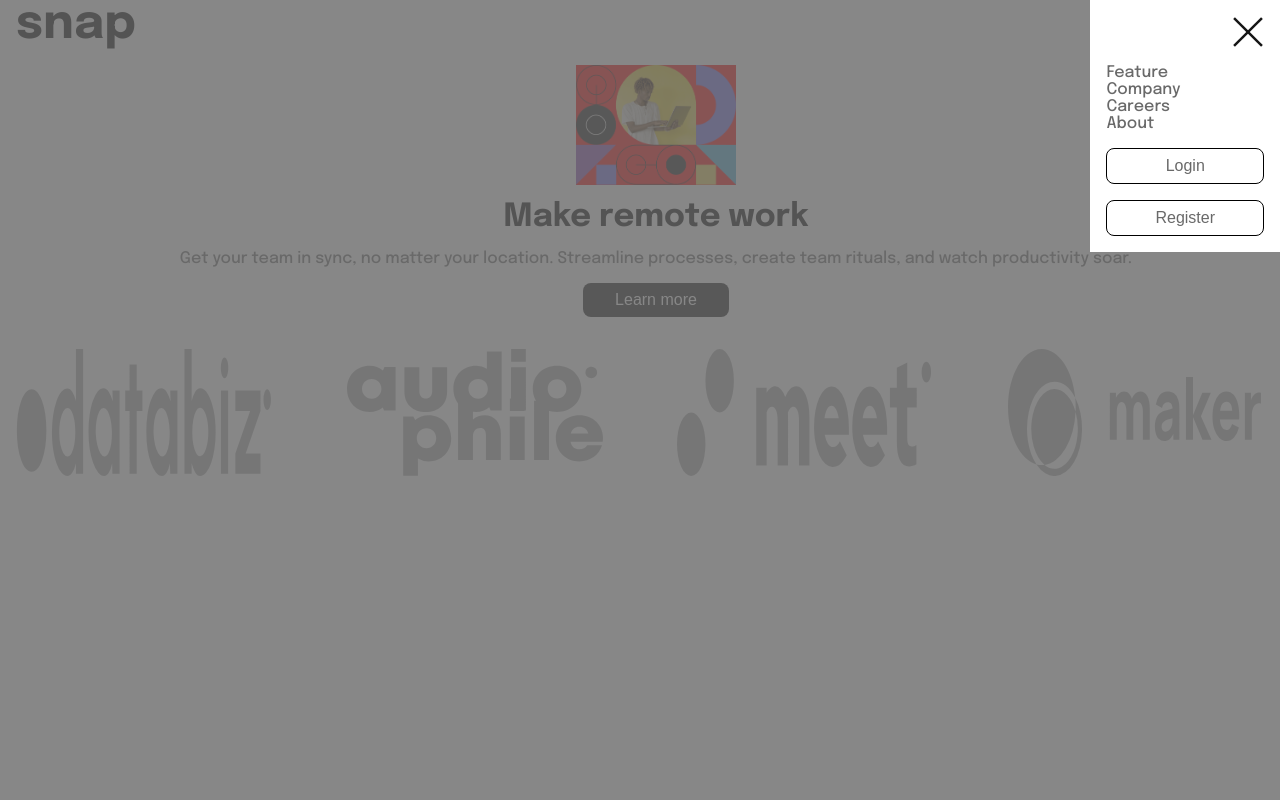
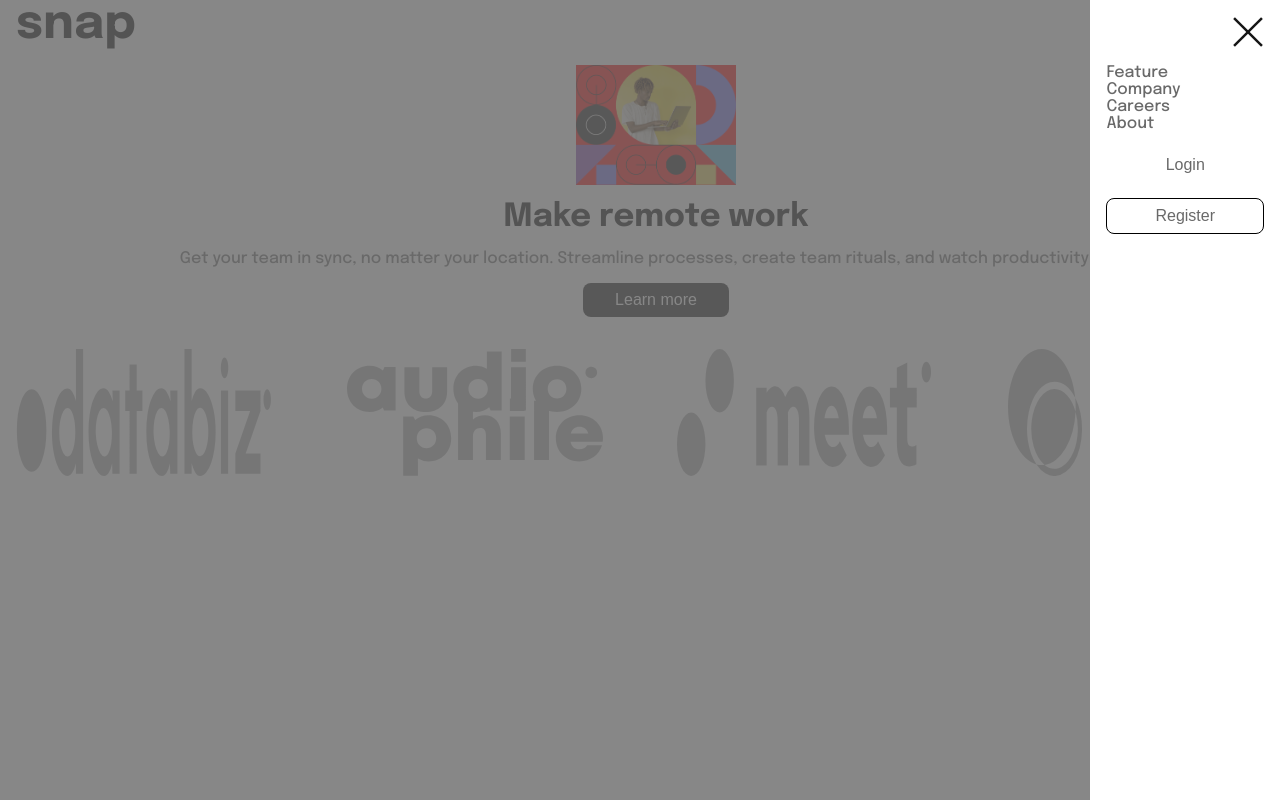
Before and after one commit to riwepo/fem-intro-section-with-dropdown-navigation, a React (Create React App) app: page / in a window 1280 px wide. Both pictures are taken after a click on the picture 1248 px from the left and 29 px from the top of the page. Built offline with nearby package versions, Linux system fonts and the light colour scheme.

Commit message:
make menu full height style buttons

```diff
--- a/src/components/MenuActive.module.css
+++ b/src/components/MenuActive.module.css
@@ -17,9 +17,10 @@
   position: fixed;
   top: 0;
   right: 0;
+  height: 100%;
   display: flex;
   flex-direction: column;
-  justify-content: center;
+  justify-content: flex-start;
   gap: 1rem;
   padding: 1rem 1rem;
   z-index: 100;
@@ -42,8 +43,14 @@
   border: none;
   background-color: white;
   color: var(--medium-grey-color);
-  border: thin solid black;
   font-size: 1rem;
   font-weight: 500;
   cursor: pointer;
 }
+
+.button.loginButton {
+  border: none;
+}
+.button.registerButton {
+  border: thin solid black;
+}
```
